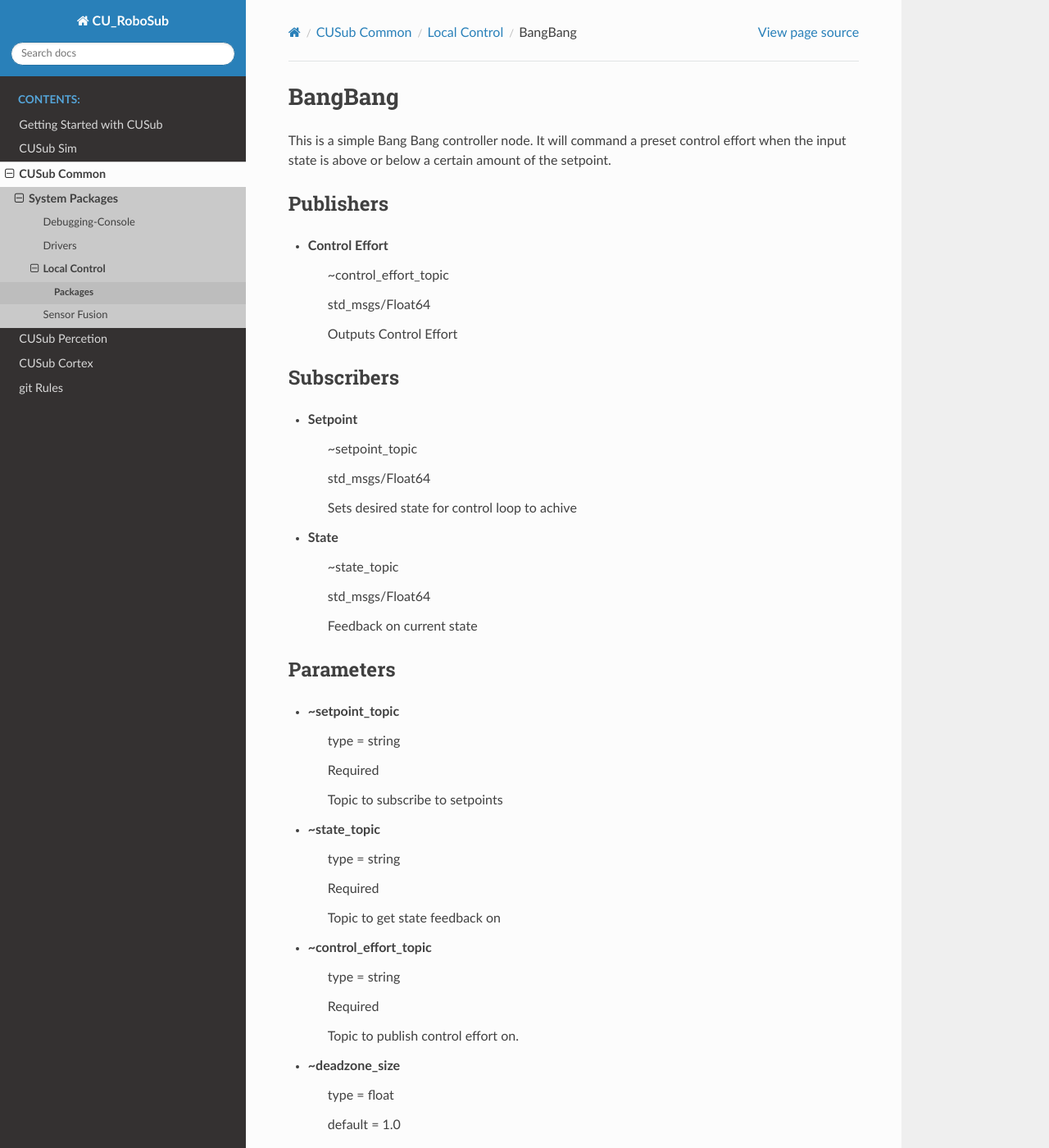
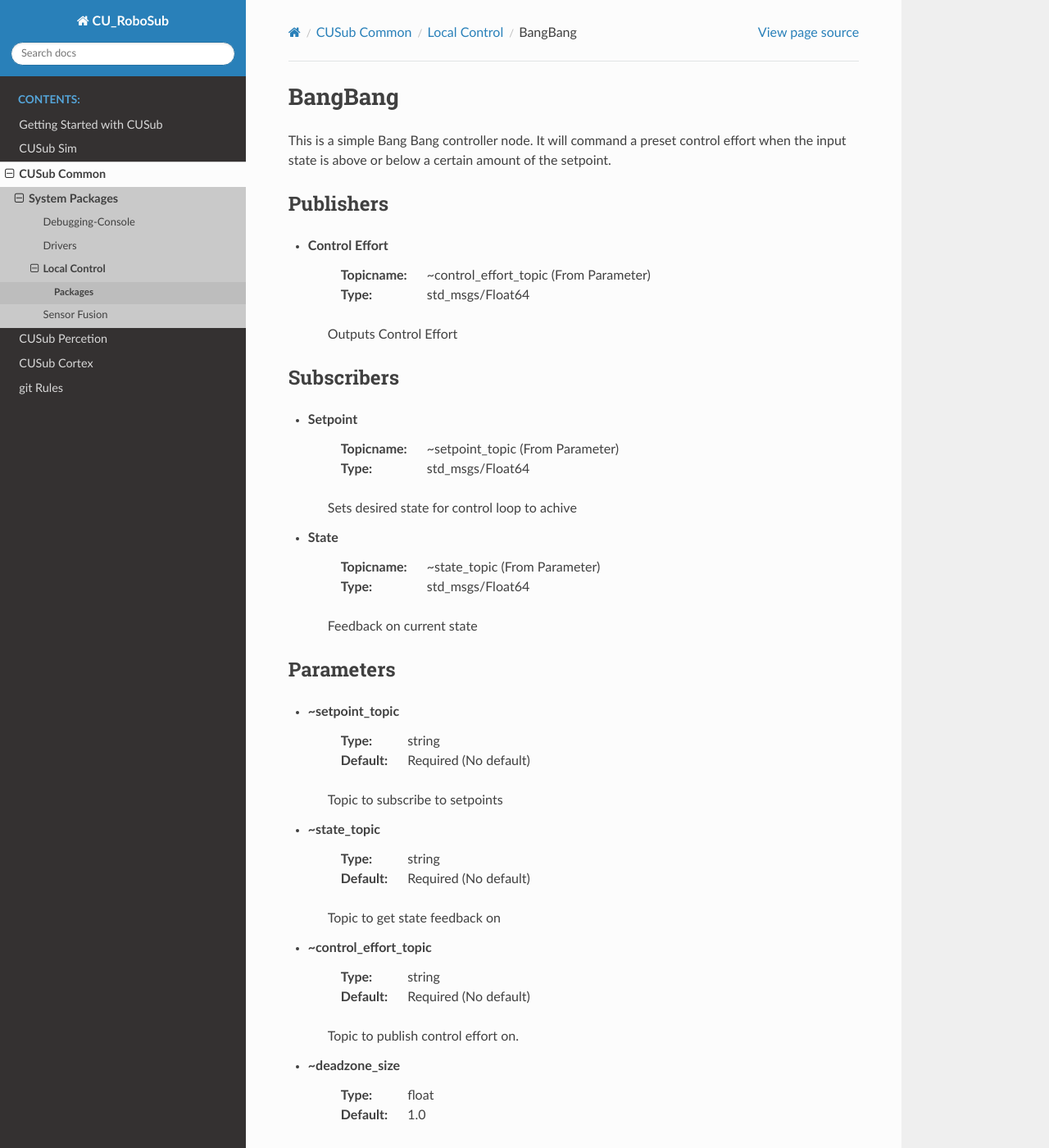
Before and after one commit to CU-Robosub/cusub, a Sphinx documentation site: the page built from cusub_documentation/source/cusub_common/Local_Control/bangbang.rst, in a window 1280 px wide and 1400 px high. Shown: the whole window at 82% size. Built offline with Sphinx 7.4.7 and the Read the Docs theme 2.0.0, drawn with Linux system fonts in a browser that asks for light colours; some of the changed text lies outside the part shown.

Commit message:
A bit nicer formating

```diff
--- a/cusub_documentation/source/cusub_common/Local_Control/bangbang.rst
+++ b/cusub_documentation/source/cusub_common/Local_Control/bangbang.rst
@@ -7,9 +7,8 @@ Publishers
 ##########
 
 - Control Effort
-    ~control_effort_topic
-
-    std_msgs/Float64
+    :Topicname: ~control_effort_topic (From Parameter)
+    :Type: std_msgs/Float64
 
     Outputs Control Effort
 
@@ -17,16 +16,14 @@ Subscribers
 ###########
 
 - Setpoint
-    ~setpoint_topic
-
-    std_msgs/Float64
+    :Topicname: ~setpoint_topic (From Parameter)
+    :Type: std_msgs/Float64
 
     Sets desired state for control loop to achive
 
 - State
-    ~state_topic
-
-    std_msgs/Float64
+    :Topicname: ~state_topic (From Parameter)
+    :Type: std_msgs/Float64
 
     Feedback on current state
 
@@ -34,43 +31,37 @@ Parameters
 ##########
 
 - ~setpoint_topic
-    type = string
-
-    Required
+    :Type: string
+    :Default: Required (No default)
 
     Topic to subscribe to setpoints
 
 - ~state_topic
-    type = string
-
-    Required
+    :Type: string
+    :Default: Required (No default)
 
     Topic to get state feedback on
 
 - ~control_effort_topic
-    type = string
-
-    Required
+    :Type: string
+    :Default: Required (No default)
 
     Topic to publish control effort on.
 
 - ~deadzone_size
-    type = float
-
-    default = 1.0
+    :Type: float
+    :Default: 1.0
 
     Size of the deadzone where control effort will be set to zero.  Deadzone is centered around the setpoint.
 
 - ~left_bang_effort
-    type = float
-
-    default = 1.0
+    :Type: float
+    :Default: 1.0
 
     Control Effort that is output when state is less than setpoint - (deadzone_size / 2).
 
 - ~right_bang_effort
-    type = float
-
-    default = 1.0
+    :Type: float
+    :Default: -1.0
 
     Control Effort that is output when state is greater than setpoint + (deadzone_size / 2).
```
